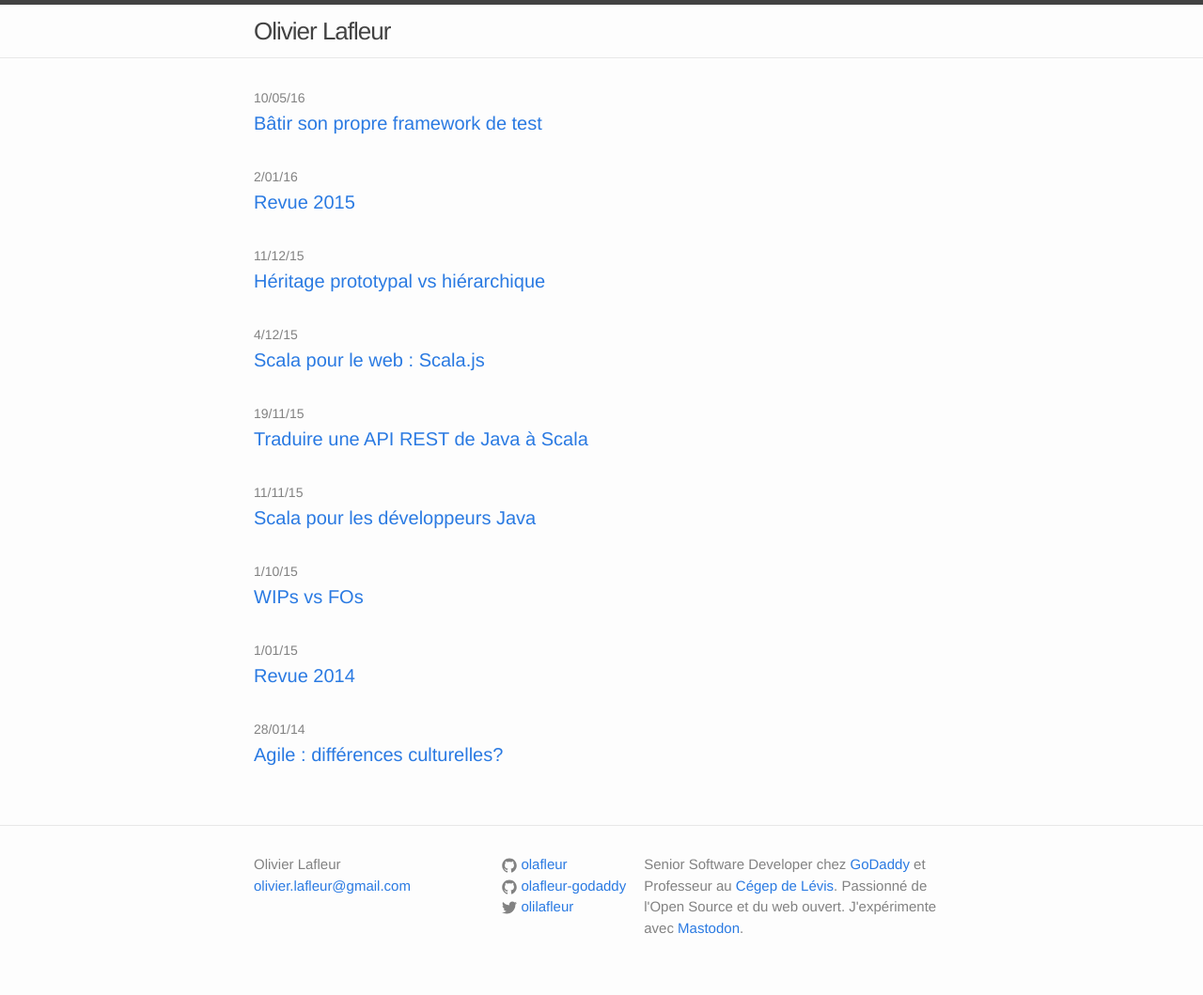
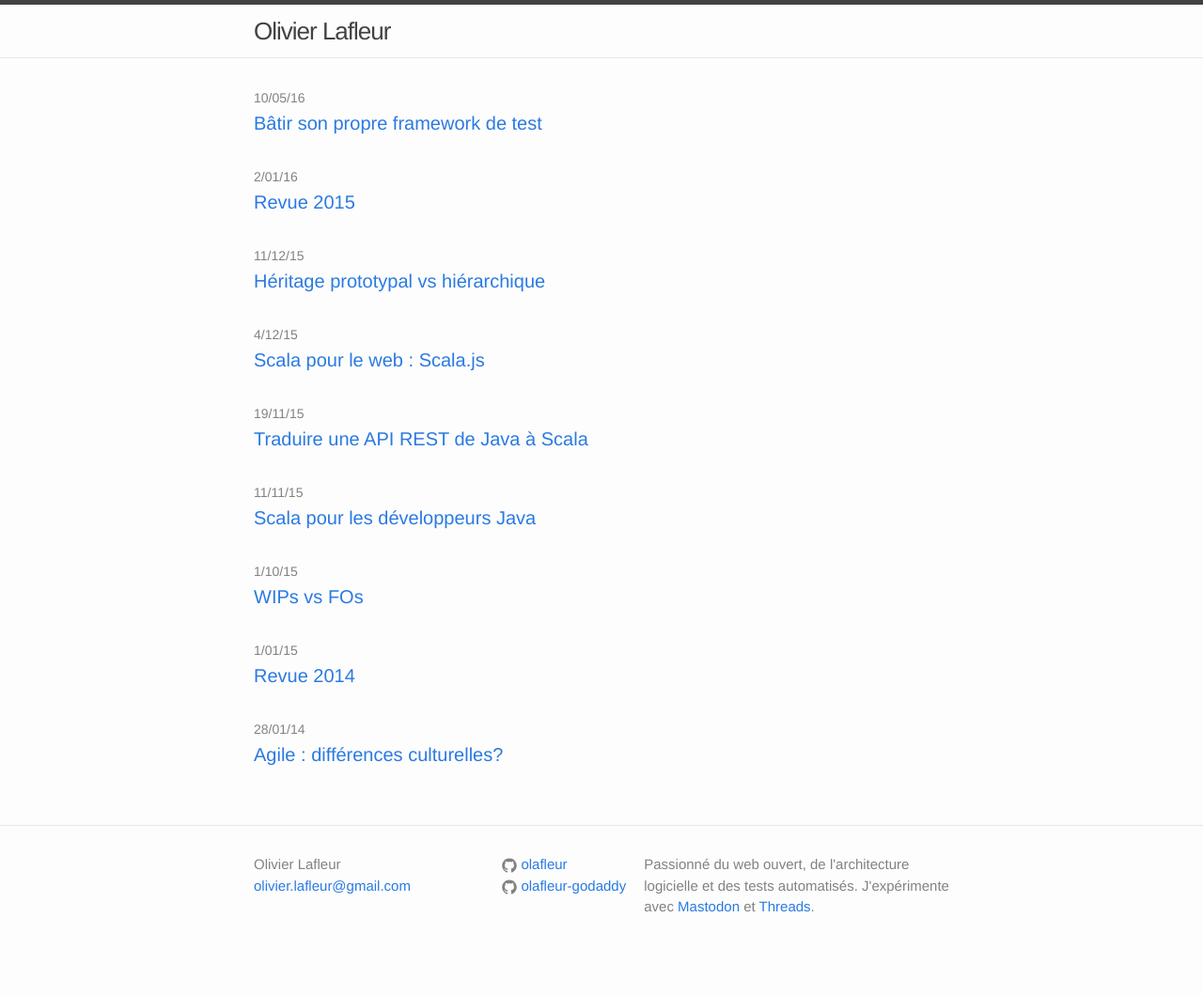
Before and after one commit to olafleur/olafleur.github.io, a Jekyll site: the page built from index.html, in a window 1280 px wide. Shown: the whole page at 94% size. Built offline with Jekyll 4.4.1, drawn with Linux system fonts in a browser that asks for light colours; after the commit the page ends 1037 px from its top, so only the background shows below that.

Commit message:
Mise à jour

```diff
--- a/_config.yml
+++ b/_config.yml
@@ -5,7 +5,6 @@ description: > # this means to ignore newlines until "baseurl:"
   Senior Software Developer chez GoDaddy et Professeur au Cégep de Lévis
 baseurl: "" # the subpath of your site, e.g. /blog/
 url: "https://olivierlafleur.com" # the base hostname & protocol for your site
-twitter_username: olilafleur
 github_username:  olafleur
 github_godaddy: olafleur-godaddy
 
--- a/_includes/footer.html
+++ b/_includes/footer.html
@@ -39,27 +39,13 @@
             </a>
           </li>
           {% endif %}
-
-          {% if site.twitter_username %}
-          <li>
-            <a href="https://twitter.com/{{ site.twitter_username }}">
-              <span class="icon  icon--twitter">
-                <svg viewBox="0 0 16 16">
-                  <path fill="#828282" d="M15.969,3.058c-0.586,0.26-1.217,0.436-1.878,0.515c0.675-0.405,1.194-1.045,1.438-1.809
-                  c-0.632,0.375-1.332,0.647-2.076,0.793c-0.596-0.636-1.446-1.033-2.387-1.033c-1.806,0-3.27,1.464-3.27,3.27 c0,0.256,0.029,0.506,0.085,0.745C5.163,5.404,2.753,4.102,1.14,2.124C0.859,2.607,0.698,3.168,0.698,3.767 c0,1.134,0.577,2.135,1.455,2.722C1.616,6.472,1.112,6.325,0.671,6.08c0,0.014,0,0.027,0,0.041c0,1.584,1.127,2.906,2.623,3.206 C3.02,9.402,2.731,9.442,2.433,9.442c-0.211,0-0.416-0.021-0.615-0.059c0.416,1.299,1.624,2.245,3.055,2.271 c-1.119,0.877-2.529,1.4-4.061,1.4c-0.264,0-0.524-0.015-0.78-0.046c1.447,0.928,3.166,1.469,5.013,1.469 c6.015,0,9.304-4.983,9.304-9.304c0-0.142-0.003-0.283-0.009-0.423C14.976,4.29,15.531,3.714,15.969,3.058z"/>
-                </svg>
-              </span>
-
-              <span class="username">{{ site.twitter_username }}</span>
-            </a>
-          </li>
-          {% endif %}
         </ul>
       </div>
 
       <div class="footer-col  footer-col-3">
-        <p class="text">Senior Software Developer chez <a href="https://godaddy.com">GoDaddy</a> et Professeur au <a href="https://cegeplevis.ca">Cégep de Lévis</a>.
-            Passionné de l'Open Source et du web ouvert. J'expérimente avec <a rel="me" href="https://mastodon.xyz/@olilafleur">Mastodon</a>.</p>
+        <p class="text">
+            Passionné du web ouvert, de l'architecture logicielle et des tests automatisés. J'expérimente avec <a rel="me" href="https://mastodon.xyz/@olilafleur">Mastodon</a> et <a href="https://www.threads.net/@olivierlafleur">Threads</a>.
+          </p>
       </div>
     </div>
 
```
